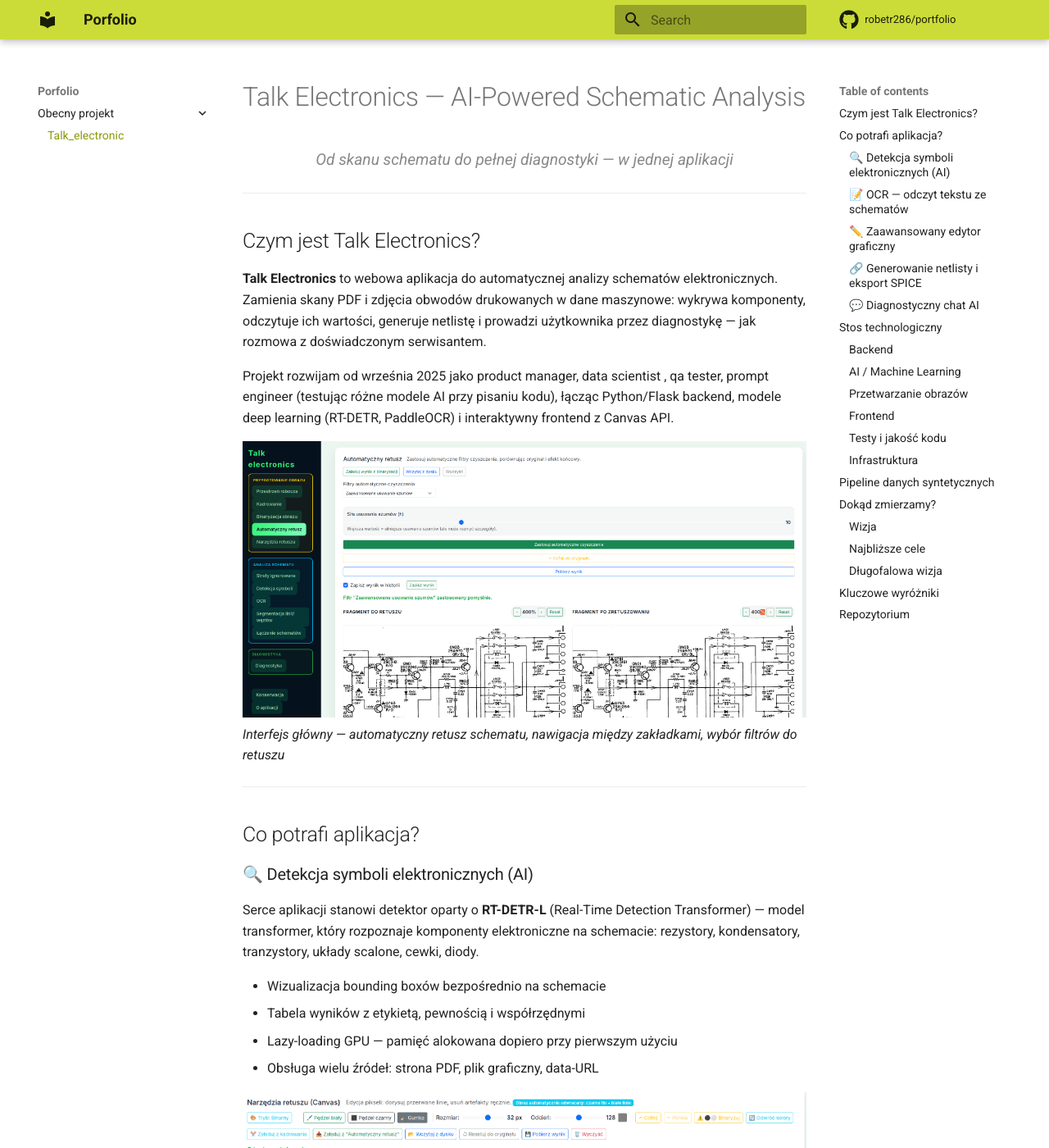
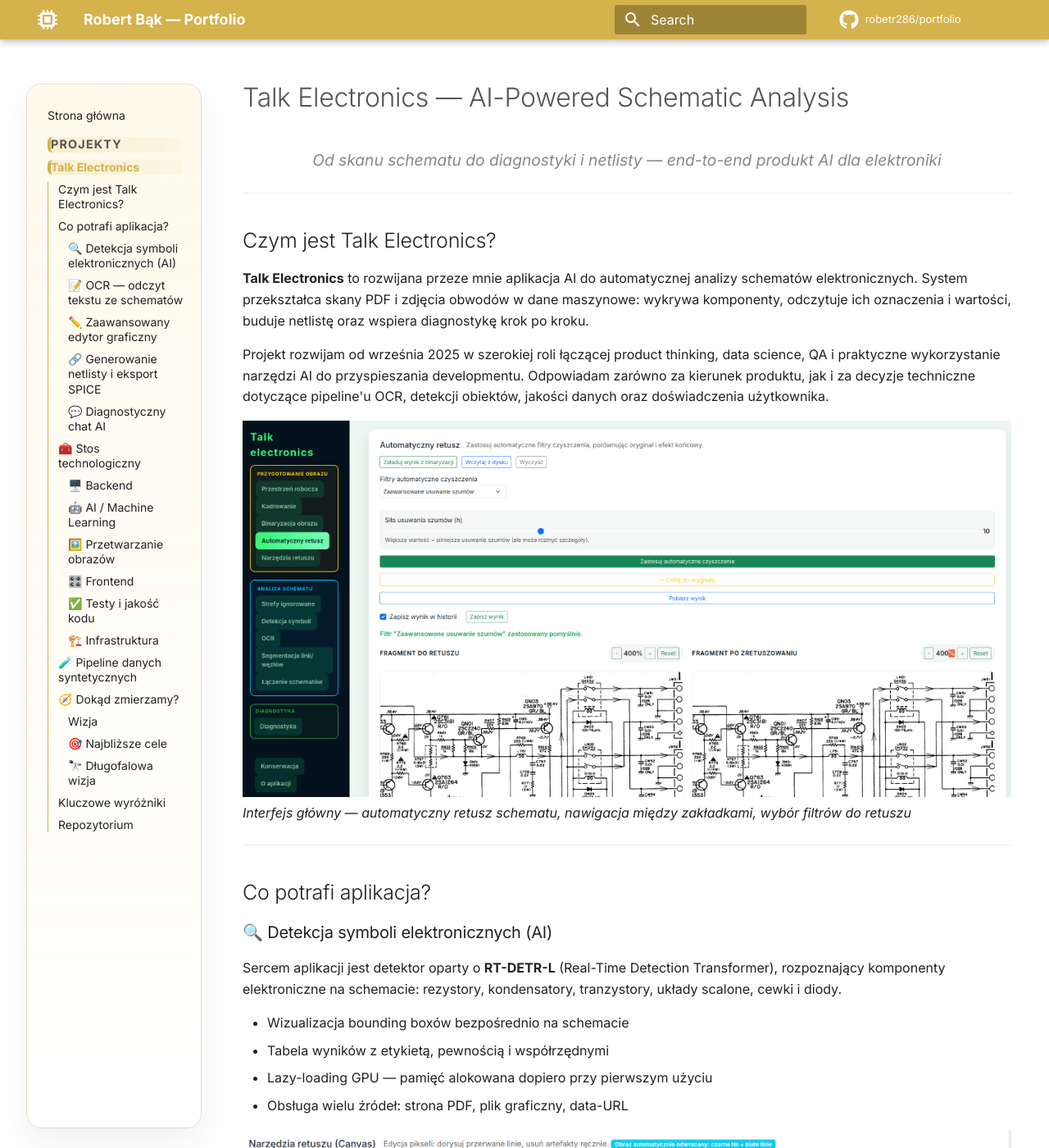
Before and after one commit to robetr286/portfolio, an MkDocs documentation site: the page built from docs/Talk_electronics/index.md, in a window 1280 px wide and 1400 px high. Shown: the whole window at 82% size. Built offline with MkDocs 1.6.1 and Material for MkDocs 9.7.7, drawn with Linux system fonts in a browser that asks for light colours; comment, search, counter and statistics services are not loaded; some of the changed text lies outside the part shown.

Commit message:
new_page_look

```diff
--- a/docs/Talk_electronics/index.md
+++ b/docs/Talk_electronics/index.md
@@ -2,16 +2,16 @@
 # Talk Electronics — AI-Powered Schematic Analysis
 
 <p style="text-align: center; font-size: 1.2em; color: #888;">
-<em>Od skanu schematu do pełnej diagnostyki — w jednej aplikacji</em>
+<em>Od skanu schematu do diagnostyki i netlisty — end-to-end produkt AI dla elektroniki</em>
 </p>
 
 ---
 
 ## Czym jest Talk Electronics?
 
-**Talk Electronics** to webowa aplikacja do automatycznej analizy schematów elektronicznych. Zamienia skany PDF i zdjęcia obwodów drukowanych w dane maszynowe: wykrywa komponenty, odczytuje ich wartości, generuje netlistę i prowadzi użytkownika przez diagnostykę — jak rozmowa z doświadczonym serwisantem.
+**Talk Electronics** to rozwijana przeze mnie aplikacja AI do automatycznej analizy schematów elektronicznych. System przekształca skany PDF i zdjęcia obwodów w dane maszynowe: wykrywa komponenty, odczytuje ich oznaczenia i wartości, buduje netlistę oraz wspiera diagnostykę krok po kroku.
 
-Projekt rozwijam od września 2025 jako product manager, data scientist , qa tester, prompt engineer (testując różne modele AI przy pisaniu kodu), łącząc Python/Flask backend, modele deep learning (RT-DETR, PaddleOCR) i interaktywny frontend z Canvas API.
+Projekt rozwijam od września 2025 w szerokiej roli łączącej product thinking, data science, QA i praktyczne wykorzystanie narzędzi AI do przyspieszania developmentu. Odpowiadam zarówno za kierunek produktu, jak i za decyzje techniczne dotyczące pipeline'u OCR, detekcji obiektów, jakości danych oraz doświadczenia użytkownika.
 
 ![Widok główny aplikacji](img/screenshot_01.png)
 *Interfejs główny — automatyczny retusz schematu, nawigacja między zakładkami, wybór filtrów do retuszu*
@@ -22,7 +22,7 @@
 
 ### 🔍 Detekcja symboli elektronicznych (AI)
 
-Serce aplikacji stanowi detektor oparty o **RT-DETR-L** (Real-Time Detection Transformer) — model transformer, który rozpoznaje komponenty elektroniczne na schemacie: rezystory, kondensatory, tranzystory, układy scalone, cewki, diody.
+Sercem aplikacji jest detektor oparty o **RT-DETR-L** (Real-Time Detection Transformer), rozpoznający komponenty elektroniczne na schemacie: rezystory, kondensatory, tranzystory, układy scalone, cewki i diody.
 
 - Wizualizacja bounding boxów bezpośrednio na schemacie
 - Tabela wyników z etykietą, pewnością i współrzędnymi
@@ -32,21 +32,23 @@
 ![Detekcja symboli](img/screenshot_02.png)
 *Paleta narzędzi retuszu*
 
-![Wykrywanie obiektów](img/screenshot_05.png)
-*Wykrywanie obiektów*
-
 ### 📝 OCR — odczyt tekstu ze schematów
 
-Moduł OCR oparty o **PaddleOCR PP-OCRv4** odczytuje tekst ze schematu z precyzją pikselową:
+Moduł OCR oparty o **PaddleOCR PP-OCRv4** odczytuje tekst ze schematu z precyzją pikselową i stanowi kluczowy element przejścia od obrazu do danych strukturalnych:
 
 - **Kategoryzacja** — automatyczne rozpoznawanie typu tokena: komponent (R1, Q410), wartość (33K, 2SC1740), etykieta sieci (VCC, GND), inne
 - **Smart pairing** — inteligentne parowanie komponentów z ich wartościami (Q410 → 2SC1740, R436 → 100K) z uwzględnieniem semantyki (tranzystory parują z modelami półprzewodników)
 - **Postprocessing** — 16-etapowy pipeline czyszczenia tokenów: korekcja OCR (1O0K→100K), scalanie fragmentów pionowych, usuwanie szumu, naprawa oznaczeń półprzewodników (2SCI740→2SC1740)
 - **Klikalne bounding boxy** — każdy rozpoznany tekst jest interaktywny na Canvasie
 
+
+![Wykrywanie obiektów](img/screenshot_05.png)
+*Wykrywanie obiektów*
+
+
 ### ✏️ Zaawansowany edytor graficzny
 
-Kompleksowy moduł przygotowania obrazu, bo schematy z rzeczywistości bywają zniszczone, przekrzywione i zaszumione:
+Kompleksowy moduł przygotowania obrazu zaprojektowany pod realne schematy: zniszczone, przekrzywione, zaszumione lub sfotografowane w trudnych warunkach.
 
 - **Kadrowanie** — prostokątne i wielokątne (polygon)
 - **Prostowanie** — automatyczny deskew + ręczny suwak kąta
@@ -58,21 +60,23 @@
 ![Edycja schematu](img/screenshot_03.png)
 *Zakładka [Strefy ignorowane]*
 
-![screenshot_06](img/screenshot_06.png)
-*wykrywanie linii*
-
 ### 🔗 Generowanie netlisty i eksport SPICE
 
-Na podstawie wykrytych symboli i segmentacji linii aplikacja buduje graf połączeń:
+Na podstawie wykrytych symboli i segmentacji linii aplikacja buduje graf połączeń, który prowadzi do wygenerowania netlisty gotowej do dalszej analizy:
 
 - Automatyczna ekstrakcja linii (szkieletyzacja) i węzłów
 - Generowanie netlisty z grafem krawędzi i cyklami
 - **Edge Connectors** — łączenie wielostronicowych schematów z formularzem konektorów
 - **Eksport do SPICE** (.cir) — gotowy deck do symulacji obwodu
 
+
+![screenshot_06](img/screenshot_06.png)
+*wykrywanie linii*
+
+
 ### 💬 Diagnostyczny chat AI
 
-Moduł czatu wykorzystuje wygenerowaną netlistę jako kontekst dla OpenAI API:
+Moduł czatu wykorzystuje wygenerowaną netlistę jako kontekst dla warstwy diagnostycznej AI:
 
 - Sugestie pomiarów (napięcie, rezystancja, spadek)
 - Flagowanie podejrzanych węzłów i anomalii
@@ -84,9 +88,11 @@
 ![Architektura](img/screenshot_04.png)
 *Zakładka modelu OCR i korekcji*
 
-## Stos technologiczny
+## 🧰 Stos technologiczny
 
-### Backend
+Stack został dobrany pod realne wymagania produktu CV/AI: przetwarzanie dokumentów, obsługę nietypowych danych wejściowych, iteracyjny rozwój modeli oraz możliwość przyszłego wdrożenia produkcyjnego.
+
+### 🖥️ Backend
 
 | Technologia | Zastosowanie |
 |---|---|
@@ -94,7 +100,7 @@
 | **Flask** | Framework webowy (factory pattern + Blueprints) |
 | **REST API** | Komunikacja frontend-backend (JSON) |
 
-### AI / Machine Learning
+### 🤖 AI / Machine Learning
 
 | Model / Biblioteka | Zastosowanie |
 |---|---|
@@ -103,7 +109,7 @@
 | **PyTorch** | Framework deep learning |
 | **PaddlePaddle 3.3** | Framework dla OCR |
 
-### Przetwarzanie obrazów
+### 🖼️ Przetwarzanie obrazów
 
 | Biblioteka | Zastosowanie |
 |---|---|
@@ -112,7 +118,7 @@
 | **Pillow** | Manipulacja obrazami, maski |
 | **NumPy** | Operacje macierzowe |
 
-### Frontend
+### 🎛️ Frontend
 
 | Technologia | Zastosowanie |
 |---|---|
@@ -121,7 +127,7 @@
 | **Bootstrap 5.3** | Responsywny layout |
 | **HTML/CSS** | Interfejs użytkownika |
 
-### Testy i jakość kodu
+### ✅ Testy i jakość kodu
 
 | Narzędzie | Zastosowanie |
 |---|---|
@@ -130,7 +136,7 @@
 | **GitHub Actions** | CI/CD z automated checks |
 | **Pre-commit hooks** | isort, flake8, YAML validation |
 
-### Infrastruktura
+### 🏗️ Infrastruktura
 
 | Technologia | Zastosowanie |
 |---|---|
@@ -141,30 +147,30 @@
 
 ---
 
-## Pipeline danych syntetycznych
+## 🧪 Pipeline danych syntetycznych
 
-Jednym z unikalnych elementów projektu jest **pipeline generowania danych treningowych**:
+Jednym z mocniejszych elementów projektu jest **pipeline generowania danych treningowych**, który ogranicza zależność od ręcznie anotowanych zbiorów i przyspiesza eksperymenty modelowe:
 
 1. **KiCad API** → automatycznie generowane schematy elektroniczne
 2. **Eksport** → PDF/PNG w 300 DPI z anotacjami COCO
 3. **Augmentacje** — albumentations: szum, blur, rotacja, dropout (profile: light/scan/heavy)
 4. **Konwersja** → COCO → format YOLO z automatycznym splitem train/val/test
 
-Dzięki temu model uczy się nie tylko na ręcznie zanotowanych danych, ale na tysiącach automatycznie wygenerowanych schematów — co dramatycznie przyspiesza iteracje.
+Dzięki temu model uczy się nie tylko na danych ręcznie przygotowanych, ale także na tysiącach automatycznie wygenerowanych schematów. Z perspektywy produktowej i inżynierskiej oznacza to szybsze iteracje, łatwiejsze testowanie hipotez i większą kontrolę nad jakością datasetu.
 
 ---
 
-## Dokąd zmierzamy?
+## 🧭 Dokąd zmierzamy?
 
 ### Wizja
 
-Celem Talk Electronics jest stworzenie **kompletnego narzędzia do analizy i naprawy elektroniki**, które:
+Celem Talk Electronics jest stworzenie **kompletnego narzędzia do analizy i diagnostyki elektroniki**, które:
 
 - Zamienia każdy skan schematu w interaktywny, maszynowo-czytelny dokument
 - Prowadzi użytkownika krok po kroku przez diagnostykę usterki
 - Uczy się na każdej korekcie — im więcej napraw, tym system celniejszy
 
-### Najbliższe cele
+### 🎯 Najbliższe cele
 
 | Faza | Opis | Termin |
 |---|---|---|
@@ -172,7 +178,7 @@
 | **Faza II** | Beta pipeline: Obraz → detekcja → OCR → netlista → chat AI | Czerwiec 2026 |
 | **Faza III** | Deploy produkcyjny na DigitalOcean + testy na trudnych schematach | Sierpień 2026 |
 
-### Długofalowa wizja
+### 🔭 Długofalowa wizja
 
 - **Dialog diagnostyczny** — system sugeruje konkretne pomiary i buduje przebieg diagnozy
 - **Proces naprawy** — wskazania, które elementy wymienić i jak zweryfikować naprawę
@@ -187,25 +193,25 @@
 <div>
 
 **🔄 End-to-End Pipeline**<br>
-Nie tylko detektor — pełna ścieżka od PDF przez analizę do diagnostyki i symulacji SPICE.
+Nie pojedynczy model, lecz pełna ścieżka: od PDF i preprocessingu, przez detekcję i OCR, do netlisty, diagnostyki i eksportu SPICE.
 
 **🏠 Lokalna AI**<br>
-RT-DETR i PaddleOCR działają lokalnie — bez kosztów chmury, z pełną kontrolą nad danymi.
+RT-DETR i PaddleOCR działają lokalnie, co obniża koszty operacyjne i daje pełną kontrolę nad danymi wejściowymi.
 
 **✏️ Interaktywna edycja**<br>
-Canvas editor na każdym etapie — kadrowanie, retusz, deskew, strefy ignorowane.
+Canvas editor wspiera operatora na każdym etapie: kadrowanie, retusz, deskew i definiowanie stref ignorowanych.
 
 </div>
 <div>
 
 **🧪 284+ automatycznych testów**<br>
-Unit + E2E (Playwright) z CI/CD na GitHub Actions.
+Projekt ma pokrycie testami unit i E2E (Playwright) oraz automatyczne kontrole jakości w CI/CD.
 
 **📊 Syntetyczny pipeline danych**<br>
-KiCad → COCO → YOLO z augmentacjami — tysiące schematów treningowych.
+KiCad → COCO → YOLO z augmentacjami daje skalowalny sposób rozwoju datasetu i modeli.
 
 **🤖 Duet człowiek + AI**<br>
-Unikalna metodyka: PM dostarcza domenową wiedzę, AI implementuje — szybkie iteracje.
+Projekt pokazuje praktyczne wykorzystanie narzędzi AI w developmentcie: szybsze iteracje przy zachowaniu kontroli produktowej i technicznej.
 
 </div>
 </div>
--- /dev/null
+++ b/docs/stylesheets/extra.css
@@ -0,0 +1,269 @@
+/* ===== Portfolio – custom theme (light) ===== */
+
+/* ---------- Custom colours ---------- */
+:root {
+  --md-primary-fg-color: #d4b24c;
+  --md-primary-fg-color--light: #e1c76e;
+  --md-primary-fg-color--dark: #b08d2f;
+  --md-primary-bg-color: #ffffff;
+  --md-primary-bg-color--light: #ffffff;
+  --md-accent-fg-color: #43a047;
+  --md-default-bg-color: #ffffff;
+  --md-default-fg-color: #212121;
+  --md-default-fg-color--light: #555555;
+}
+
+[data-md-color-scheme="default"] {
+  --md-default-bg-color: #ffffff;
+  --md-default-fg-color: #212121;
+  --md-default-fg-color--light: #555555;
+}
+
+/* ---------- Hero / landing page ---------- */
+.hero-banner {
+  position: relative;
+  min-height: 21rem;
+  background:
+    radial-gradient(circle at top right, rgba(212, 178, 76, 0.12), transparent 32%),
+    radial-gradient(circle at bottom left, rgba(102, 187, 106, 0.08), transparent 28%),
+    linear-gradient(180deg, #fffef9 0%, #ffffff 100%);
+  border: 1px solid #ece5cd;
+  border-radius: 18px;
+  padding: 5rem 2rem 3rem;
+  margin-bottom: 2rem;
+  overflow: hidden;
+  text-align: center;
+  color: #212121;
+  box-shadow: 0 18px 36px rgba(61, 71, 82, 0.06);
+}
+
+.hero-banner::before {
+  content: "";
+  position: absolute;
+  inset: 0;
+  background-image:
+    linear-gradient(rgba(212, 178, 76, 0.05) 1px, transparent 1px),
+    linear-gradient(90deg, rgba(212, 178, 76, 0.05) 1px, transparent 1px);
+  background-size: 32px 32px;
+  mask-image: linear-gradient(180deg, rgba(0, 0, 0, 0.45), transparent 90%);
+  pointer-events: none;
+  z-index: 0;
+}
+
+.hero-bg-illustration {
+  position: absolute;
+  inset: 0;
+  width: 100%;
+  height: 100%;
+  object-fit: cover;
+  object-position: center;
+  pointer-events: none;
+  z-index: 0;
+}
+
+.hero-content {
+  position: relative;
+  z-index: 1;
+  max-width: 52rem;
+  margin: 0 auto;
+}
+
+.hero-banner h1 {
+  margin: 0;
+  font-size: 2.8rem;
+  font-weight: 800;
+  color: #182018;
+  text-shadow: 0 2px 12px rgba(255, 255, 255, 0.95);
+}
+
+.hero-banner .hero-icon {
+  display: inline-block;
+  font-size: 4rem;
+  margin-right: 0.3rem;
+  color: #d4b24c;
+  filter: drop-shadow(0 2px 10px rgba(255, 255, 255, 0.9));
+}
+
+.hero-circuit {
+  position: relative;
+  z-index: 1;
+  height: 3px;
+  width: min(60%, 30rem);
+  margin: 1.5rem auto 0;
+  border-radius: 999px;
+  background: linear-gradient(90deg, transparent, #66bb6a, #43a047, transparent);
+  opacity: 0.65;
+}
+
+/* ---------- Navigation sidebar polish ---------- */
+.md-sidebar--primary .md-sidebar__scrollwrap {
+  background: linear-gradient(180deg, rgba(255, 249, 232, 0.86) 0%, rgba(255, 255, 255, 0.96) 100%);
+  border: 1px solid #e6dcc0;
+  border-radius: 18px;
+  box-shadow:
+    0 18px 36px rgba(61, 71, 82, 0.07),
+    0 1px 0 rgba(255, 255, 255, 0.9) inset;
+  padding: 1rem 0.65rem;
+  position: relative;
+  transform: translateX(-2px);
+}
+
+.md-sidebar--primary .md-sidebar__scrollwrap::before {
+  content: "";
+  position: absolute;
+  inset: 0;
+  border-radius: inherit;
+  border: 1px solid rgba(255, 255, 255, 0.7);
+  pointer-events: none;
+}
+
+.md-sidebar--primary .md-nav {
+  background: transparent;
+}
+
+.md-sidebar--primary {
+  padding-right: 1rem;
+}
+
+.md-nav--primary .md-nav__title {
+  display: none;
+}
+
+.md-nav__item .md-nav__link {
+  border-radius: 6px;
+  transition: background 0.2s, color 0.2s, padding-left 0.2s;
+}
+
+.md-nav__item .md-nav__link:hover {
+  background: rgba(212, 178, 76, 0.12);
+  padding-left: 1.2rem;
+}
+
+.md-nav__item--active > .md-nav__link {
+  background: linear-gradient(90deg, rgba(212, 178, 76, 0.16), rgba(212, 178, 76, 0.06));
+  border-left: 4px solid #d4b24c;
+  font-weight: 600;
+}
+
+.md-nav__item--nested > .md-nav__link {
+  text-transform: uppercase;
+  font-size: 0.72rem;
+  letter-spacing: 0.08em;
+  color: #7d755f;
+  font-weight: 700;
+}
+
+/* ---------- Card grid on home ---------- */
+.project-grid {
+  display: grid;
+  grid-template-columns: repeat(auto-fit, minmax(320px, 1fr));
+  gap: 1.5rem;
+  margin: 2rem 0;
+}
+
+.project-card {
+  position: relative;
+  background:
+    linear-gradient(180deg, rgba(255, 249, 232, 0.9) 0%, rgba(255, 255, 255, 0.98) 28%),
+    #ffffff;
+  border: 1px solid #e7e1ce;
+  border-radius: 12px;
+  padding: 2rem;
+  box-shadow: 0 8px 24px rgba(38, 50, 56, 0.04);
+  transition: transform 0.2s, box-shadow 0.2s, border-color 0.2s, border-width 0.2s;
+  overflow: hidden;
+}
+
+.project-card::before {
+  content: "";
+  position: absolute;
+  inset: 0 auto auto 0;
+  width: 100%;
+  height: 4px;
+  background: linear-gradient(90deg, #d4b24c, #66bb6a, transparent 85%);
+  opacity: 0.8;
+  pointer-events: none;
+}
+
+.project-card > * {
+  position: relative;
+  z-index: 1;
+}
+
+.project-card:hover {
+  transform: translateY(-4px);
+  box-shadow: 0 10px 28px rgba(102, 187, 106, 0.14);
+  border-width: 3px;
+  border-color: #66bb6a;
+}
+
+.project-card h3 {
+  margin: 0.5rem 0;
+  color: #212121;
+}
+
+.project-card p {
+  color: #555555;
+  font-size: 0.92rem;
+  line-height: 1.6;
+}
+
+/* ---------- Home footer ---------- */
+.home-footer {
+  text-align: center;
+  color: #777777;
+  padding: 1rem 0 0;
+}
+
+.home-footer a[title="robetr@wp.pl"] {
+  color: inherit;
+}
+
+/* ---------- Button override ---------- */
+.md-button--primary {
+  background-color: #66bb6a !important;
+  border-color: #66bb6a !important;
+  color: #ffffff !important;
+  font-weight: 600;
+}
+
+.md-button--primary:hover {
+  background-color: #d4b24c !important;
+  border-color: #d4b24c !important;
+}
+
+/* ---------- Footer accent ---------- */
+.md-footer {
+  border-top: 2px solid rgba(102, 187, 106, 0.3);
+}
+
+@media (max-width: 900px) {
+  .hero-banner {
+    min-height: 18rem;
+    padding: 4.2rem 1.5rem 2.8rem;
+  }
+
+  .hero-banner h1 {
+    font-size: 2.4rem;
+  }
+
+  .md-sidebar--primary .md-sidebar__scrollwrap {
+    border-radius: 12px;
+    padding: 0.7rem 0.45rem;
+  }
+}
+
+@media (max-width: 600px) {
+  .hero-banner {
+    min-height: 15rem;
+    padding: 3.6rem 1.25rem 2.4rem;
+  }
+
+  .hero-banner h1 {
+    font-size: 2rem;
+  }
+
+  .hero-banner .hero-icon {
+    font-size: 3rem;
+  }
+}
--- a/mkdocs.yml
+++ b/mkdocs.yml
@@ -1,7 +1,7 @@
-site_name: Porfolio
+site_name: Robert Bąk — Portfolio
 site_author: Robert Bąk
 site_description: >-
-    Portfolio moich projektów z Data Science i AI!
+    Portfolio projektów z Data Science, AI i inżynierii oprogramowania
 
 repo_name: robetr286/portfolio
 repo_url: https://github.com/robetr286/portfolio
@@ -9,17 +9,38 @@
 theme:
   name: material
   palette:
-    primary: lime
+    scheme: default
+    primary: custom
+    accent: light green
+  font:
+    text: Inter
+    code: JetBrains Mono
   icon:
+    logo: fontawesome/solid/microchip
     repo: fontawesome/brands/github
+  features:
+    - navigation.instant
+    - navigation.tracking
+    - navigation.sections
+    - navigation.expand
+    - navigation.top
+    - toc.integrate
+
+extra_css:
+  - stylesheets/extra.css
 
 markdown_extensions:
   - attr_list
+  - md_in_html
   - tables
+  - admonition
+  - pymdownx.details
+  - pymdownx.superfences
   - pymdownx.emoji:
       emoji_index: !!python/name:material.extensions.emoji.twemoji
       emoji_generator: !!python/name:material.extensions.emoji.to_svg
 
 nav:
-- Obecny projekt:
-  - "Talk_electronic": Talk_electronics/index.md
+- Strona główna: index.md
+- Projekty:
+  - Talk Electronics: Talk_electronics/index.md
```
Also changed, not shown: docs/index.md (+44 -1 lines), docs/assets/hero-electronics-portfolio.svg (added).
